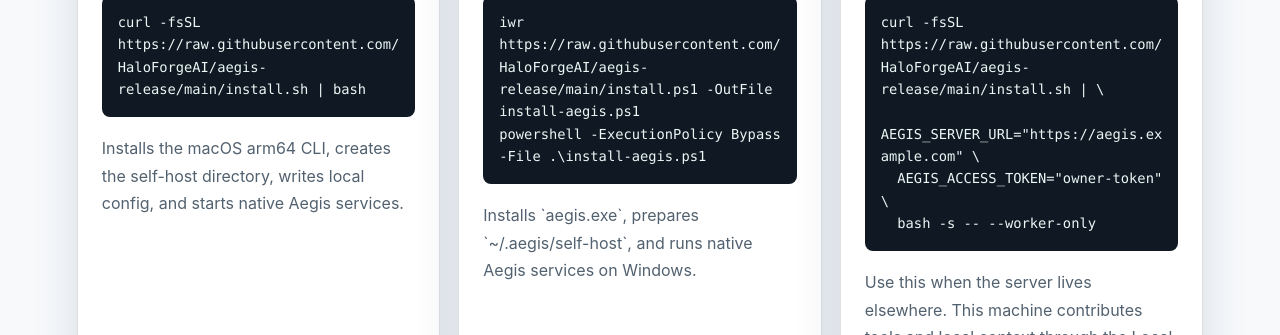
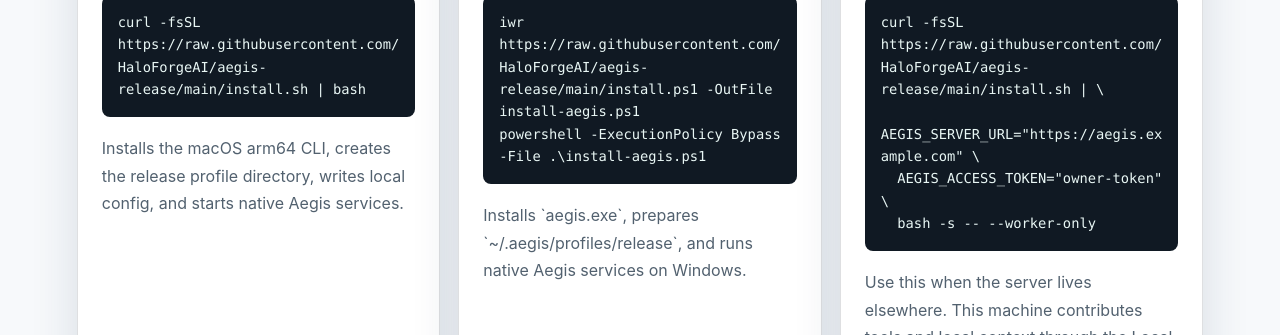
Before and after one commit to HaloForgeAI/aegis-site, a website: page public/index.html in a window 1280 px wide. Shown: the part 2000-2335 px from the top of the page. Drawn offline with Linux system fonts and the light colour scheme.

Commit message:
Update release profile path on site

```diff
--- a/public/index.html
+++ b/public/index.html
@@ -91,7 +91,7 @@
               <h3>macOS Apple Silicon</h3>
               <pre><code>curl -fsSL https://raw.githubusercontent.com/HaloForgeAI/aegis-release/main/install.sh | bash</code></pre>
               <p>
-                Installs the macOS arm64 CLI, creates the self-host directory,
+                Installs the macOS arm64 CLI, creates the release profile directory,
                 writes local config, and starts native Aegis services.
               </p>
             </article>
@@ -101,7 +101,7 @@
               <pre><code>iwr https://raw.githubusercontent.com/HaloForgeAI/aegis-release/main/install.ps1 -OutFile install-aegis.ps1
 powershell -ExecutionPolicy Bypass -File .\install-aegis.ps1</code></pre>
               <p>
-                Installs `aegis.exe`, prepares `~/.aegis/self-host`, and runs
+                Installs `aegis.exe`, prepares `~/.aegis/profiles/release`, and runs
                 native Aegis services on Windows.
               </p>
             </article>
```
